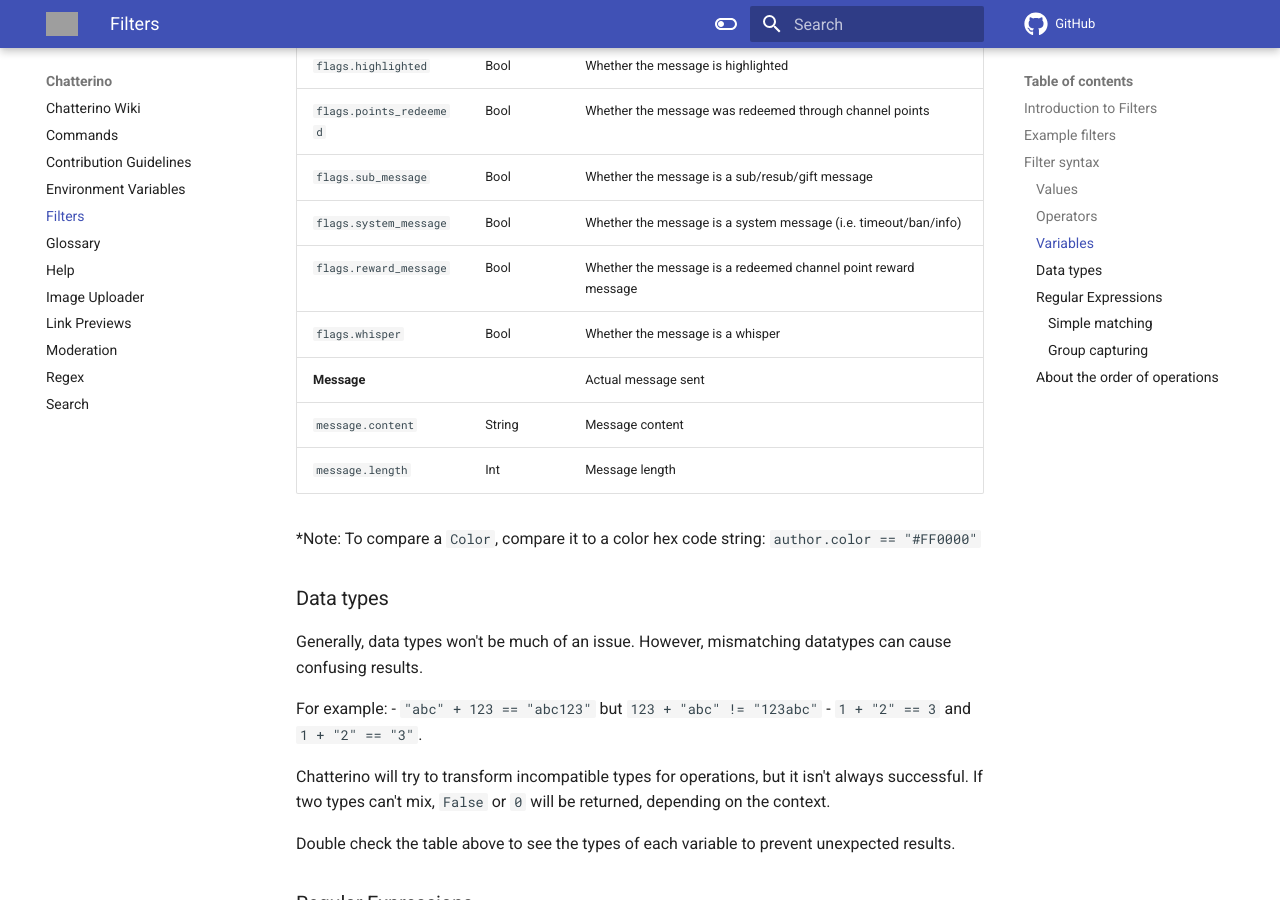
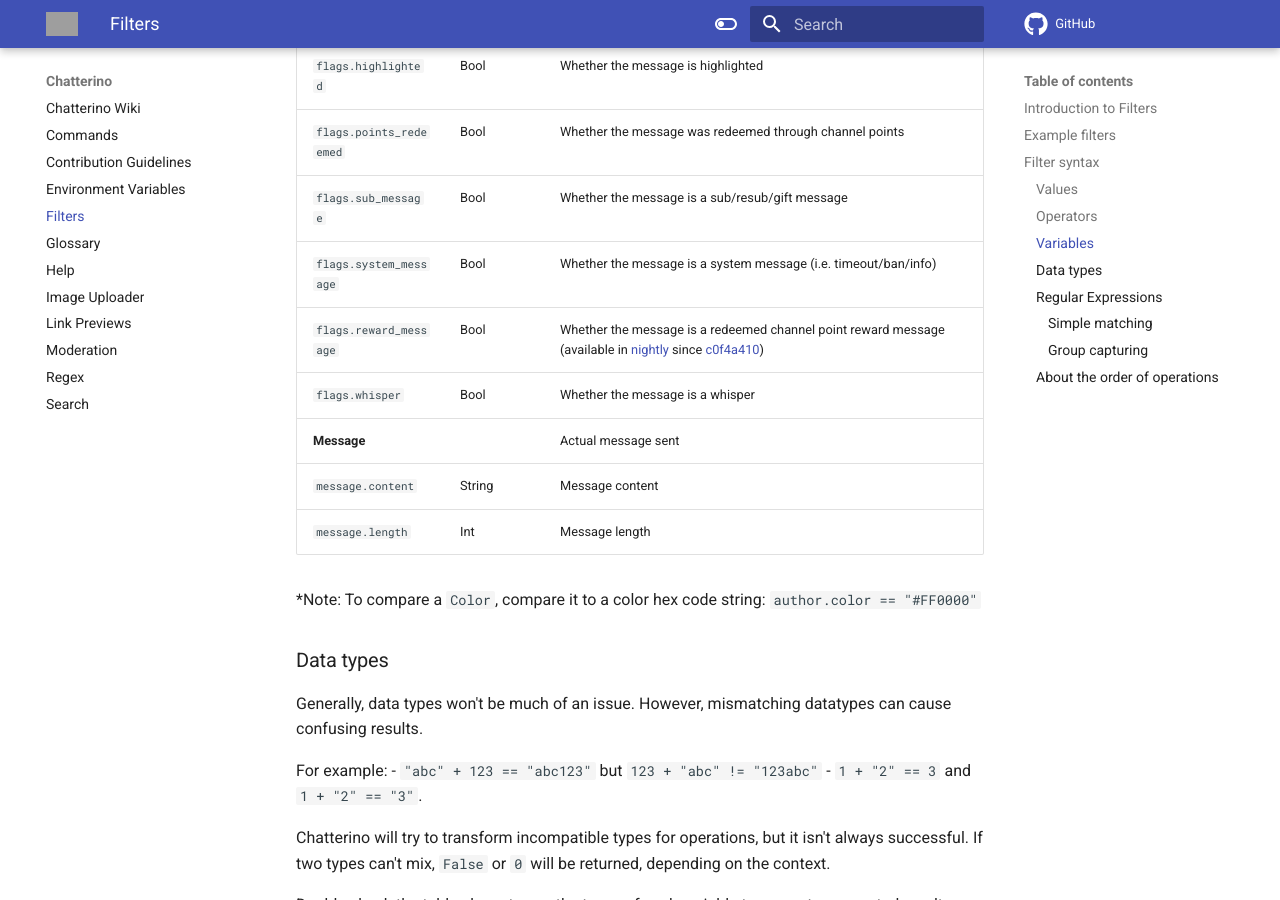
Before and after one commit to Chatterino/wiki, an MkDocs documentation site: the page built from docs/Filters.md, in a window 1280 px wide and 900 px high, scrolled down 3434 px. Built offline with MkDocs 1.6.1 and Material for MkDocs 9.7.7, drawn with Linux system fonts in a browser that asks for light colours; comment, search, counter and statistics services are not loaded; grey boxes are pictures that could not be loaded.

Commit message:
Add info about its availability

```diff
--- a/docs/Filters.md
+++ b/docs/Filters.md
@@ -91,7 +91,7 @@ The following variables are available:
 | `flags.points_redeemed` | Bool | Whether the message was redeemed through channel points |
 | `flags.sub_message` | Bool | Whether the message is a sub/resub/gift message |
 | `flags.system_message` | Bool | Whether the message is a system message (i.e. timeout/ban/info) |
-| `flags.reward_message` | Bool | Whether the message is a redeemed channel point reward message |
+| `flags.reward_message` | Bool | Whether the message is a redeemed channel point reward message (available in [nightly](../Help/#what-is-nightly-and-how-to-use-install-it) since [c0f4a410](https://github.com/Chatterino/chatterino2/commit/c0f4a410fab95df6f22c921586d6ed10f2b6dc74)) |
 | `flags.whisper` | Bool | Whether the message is a whisper |
 | **Message** | | Actual message sent |
 | `message.content` | String | Message content |
```
